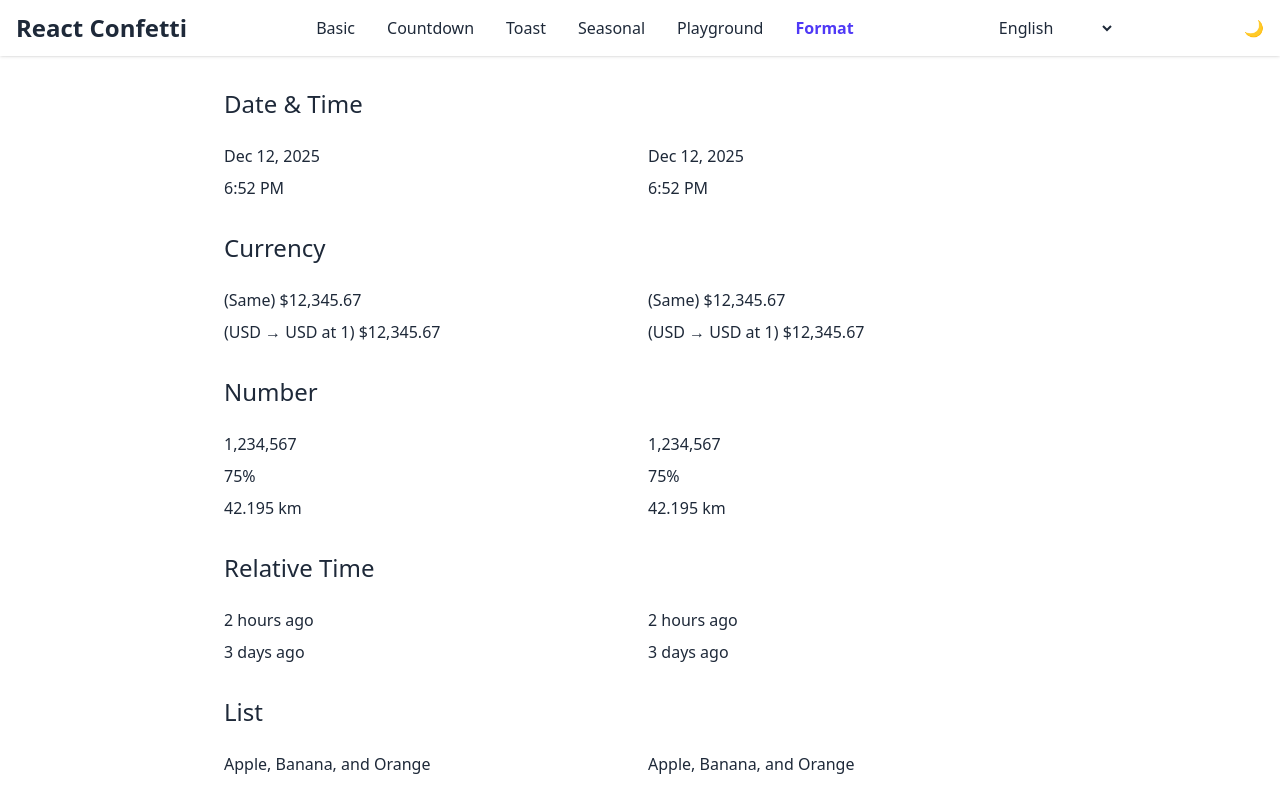
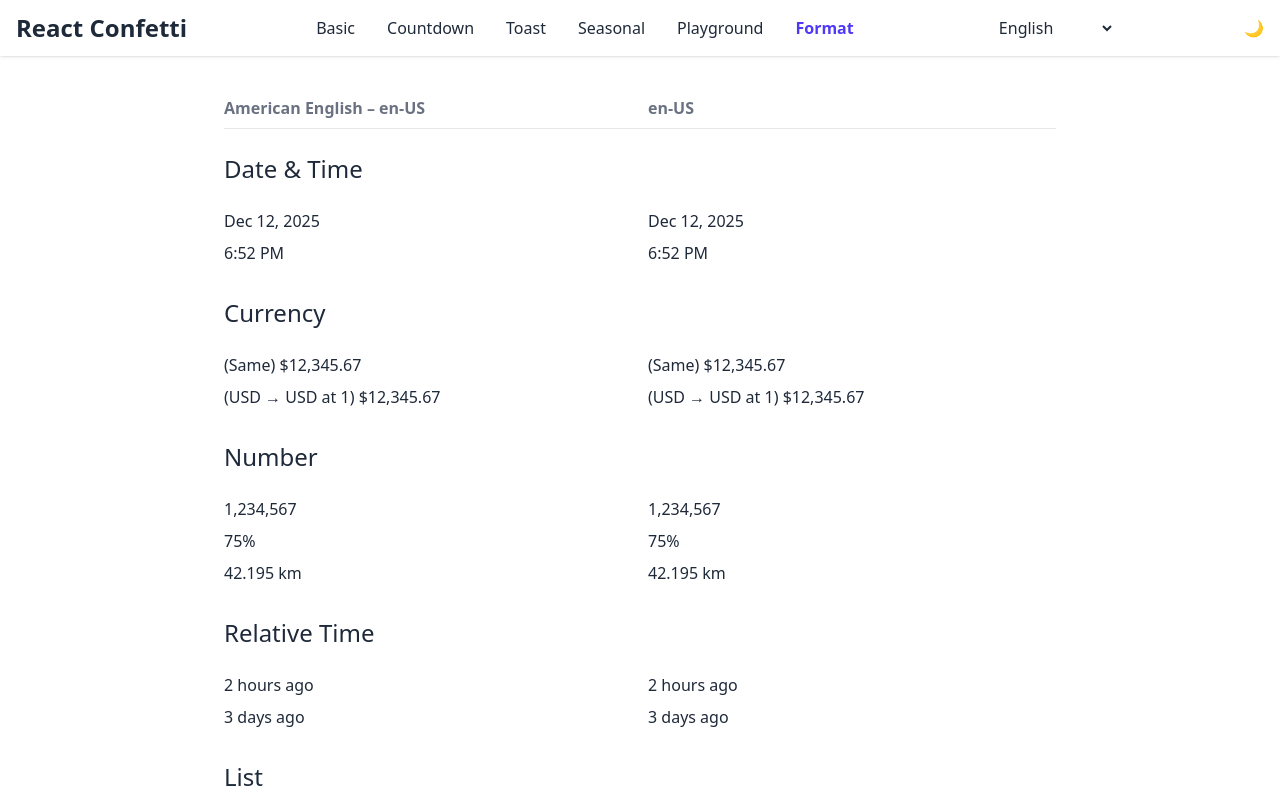
Before and after one commit to kkoisland/react-confetti-intl, a React (Vite) app: page /react-confetti-intl/format in a window 1280 px wide. Shown: the top 800 px of the page. Built offline with nearby package versions, Linux system fonts and the light colour scheme.

Commit message:
feat: add sticky column header to FormatPage showing current locale and en-US

```diff
--- a/src/pages/FormatPage.tsx
+++ b/src/pages/FormatPage.tsx
@@ -31,6 +31,13 @@ const FormatPage = () => {
 
 	return (
 		<div className="p-8 max-w-4xl mx-auto">
+			<div className="sticky top-12 z-10 grid grid-cols-2 gap-4 py-2 mb-6 backdrop-blur-sm border-b border-gray-200 dark:border-gray-700 font-semibold text-gray-500 dark:text-gray-400">
+				<div>
+					{intl.formatDisplayName(intl.locale, { type: "language" })} –{" "}
+					{intl.locale}
+				</div>
+				<div>en-US</div>
+			</div>
 			<h2 className="text-2xl mb-6">
 				<FormattedMessage
 					id="format.dateTimeHeading"
```
